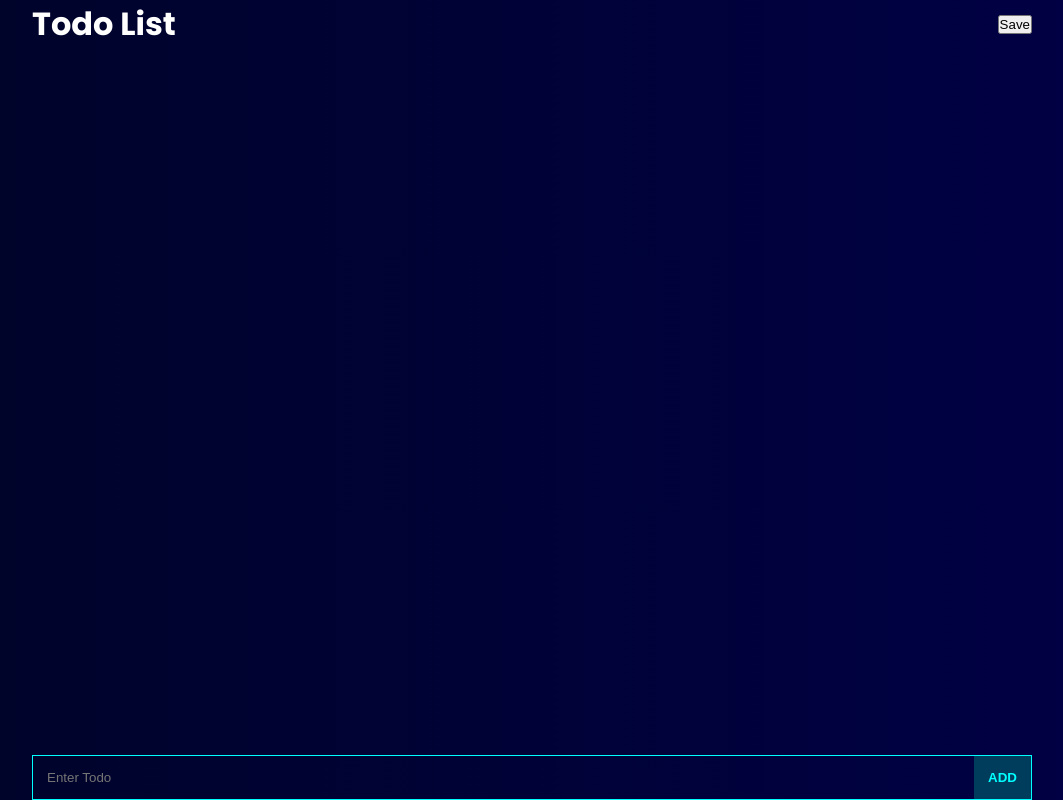
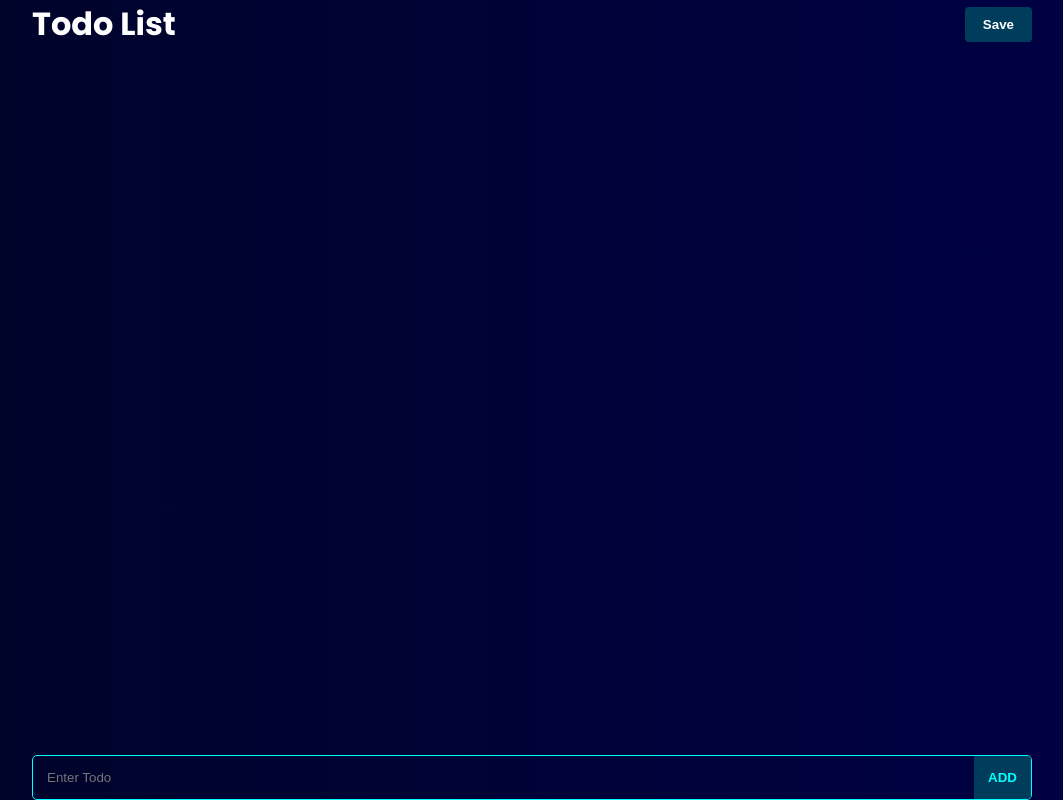
Before and after one commit to RizWaaN3024/sveltekit-fullstack-todo-app, a SvelteKit app: page /dashboard in a window 1280 px wide. Shown: the whole page, without its empty margins (108-1171 px from the left). Built offline with nearby package versions, Linux system fonts and the light colour scheme.

Commit message:
styles fixes

```diff
--- a/src/routes/dashboard/+page.svelte
+++ b/src/routes/dashboard/+page.svelte
@@ -29,6 +29,17 @@
         align-items: center;
         justify-content: space-between;
     }
+    .headerContainer button {
+        background: #003C5B;
+        color: white;
+        padding: 10px 18px;
+        border: none;
+        border-radius: 4px;
+        font-weight: 700;
+        display: flex;
+        align-items: center;
+        gap: 4px;
+    }
     main {
         display: flex;
         flex-direction: column;
@@ -40,6 +51,8 @@
         display: flex;
         align-items: stretch;
         border: 1px solid cyan;
+        border-radius: 5px;
+        overflow: hidden;
     }
 
     .enterTodo input {
@@ -66,4 +79,5 @@
     .enterTodo button:hover {
         background: transparent;
     }
+
 </style>
```
